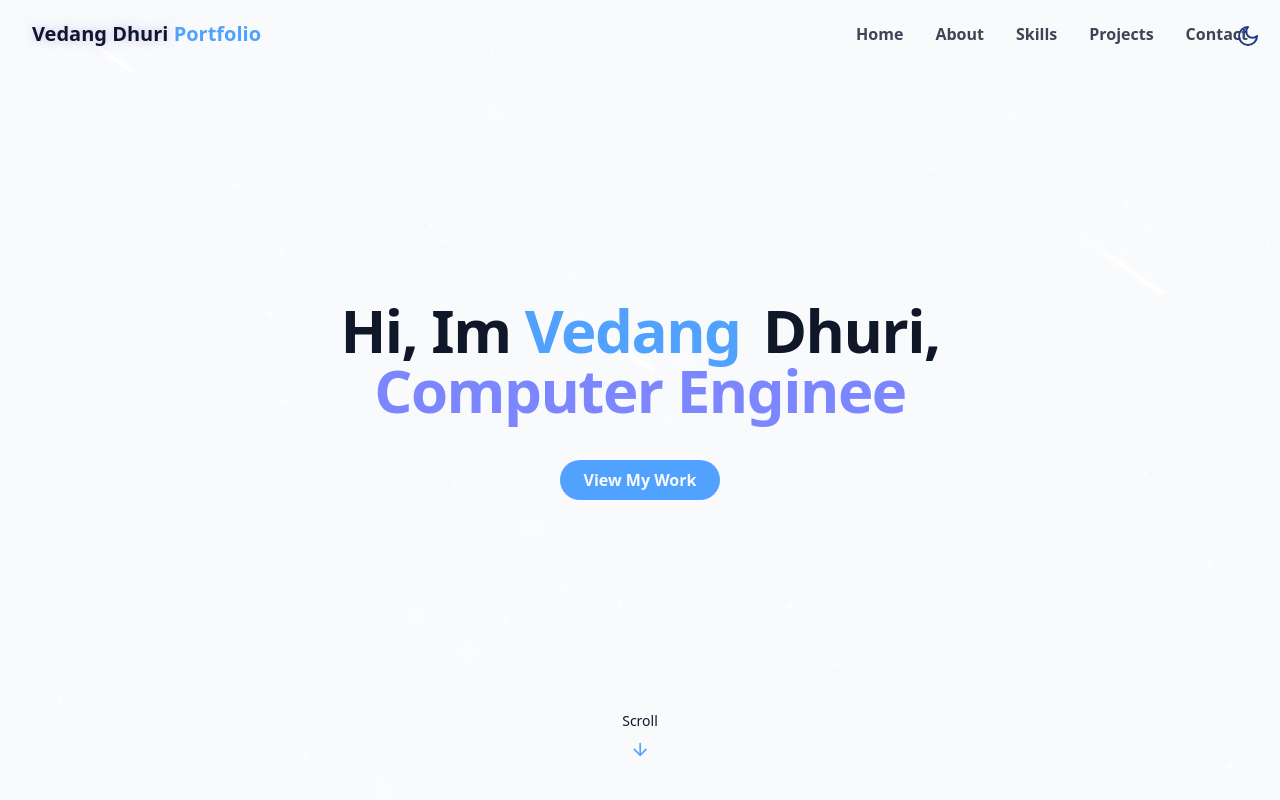
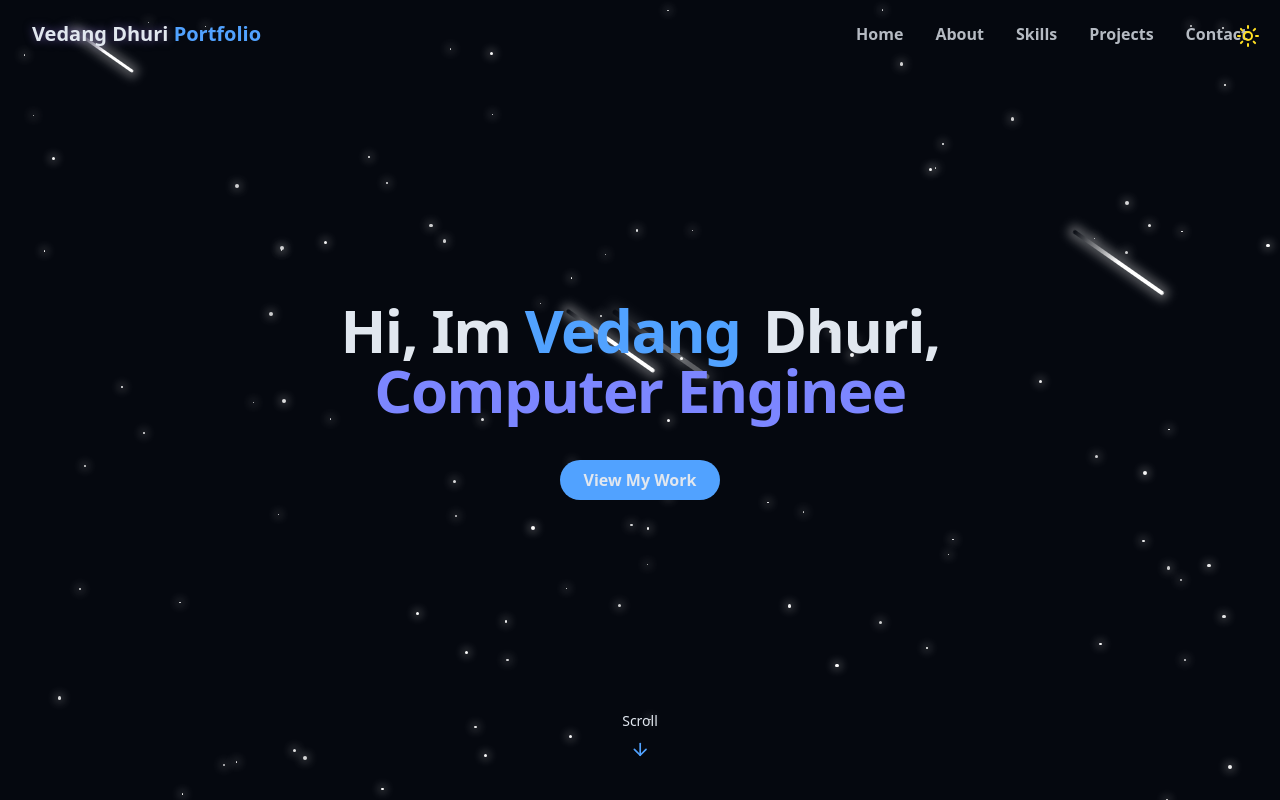
Before and after one commit to vedangdhuri/vedangdhuri.github.io, a React (Vite) app: page / in a window 1280 px wide. Shown: the top 800 px of the page. Built offline with nearby package versions, Linux system fonts and the light colour scheme.

Commit message:
first commit

```diff
--- a/src/components/ThemeToggle.jsx
+++ b/src/components/ThemeToggle.jsx
@@ -3,16 +3,19 @@ import { useEffect, useState } from "react";
 import { cn } from "@/lib/utils";
 
 export const ThemeToggle = () => {
-  const [isDarkMode, setIsDarkMode] = useState(false);
+  const [isDarkMode, setIsDarkMode] = useState(true); // default dark mode
 
   useEffect(() => {
     const storedTheme = localStorage.getItem("theme");
-    if (storedTheme === "dark") {
+
+    if (storedTheme === "light") {
+      document.documentElement.classList.remove("dark");
+      setIsDarkMode(false);
+    } else {
+      // default or explicitly dark
+      document.documentElement.classList.add("dark");
+      localStorage.setItem("theme", "dark");
       setIsDarkMode(true);
-      document.documentElement.classList.add("dark");
-    } else {
-      localStorage.setItem("theme", "light");
-      setIsDarkMode(false);
     }
   }, []);
 
@@ -30,30 +33,19 @@ export const ThemeToggle = () => {
 
   const [isScrolled, setIsScrolled] = useState(false);
 
-  // * new code
   useEffect(() => {
-    const handleScroll = () => {
-      if (window.scrollY > 10) {
-        setIsScrolled(true);
-      } else {
-        setIsScrolled(false);
-      }
-    };
-
+    const handleScroll = () => setIsScrolled(window.scrollY > 10);
     window.addEventListener("scroll", handleScroll);
     return () => window.removeEventListener("scroll", handleScroll);
   }, []);
 
   return (
-    <>
     <button
       onClick={toggleTheme}
       className={cn(
         "fixed max-sm:hidden top-1 right-3 z-50 p-2 rounded-full transition-all duration-300",
-        "focus:outlin-hidden",
-        isScrolled
-        ? "py-5"
-        : "py-5"
+        "focus:outline-hidden",
+        isScrolled ? "py-5" : "py-5"
       )}
     >
       {isDarkMode ? (
@@ -62,6 +54,5 @@ export const ThemeToggle = () => {
         <Moon className="h-6 w-6 text-blue-900" />
       )}
     </button>
-    </>
   );
 };
```
